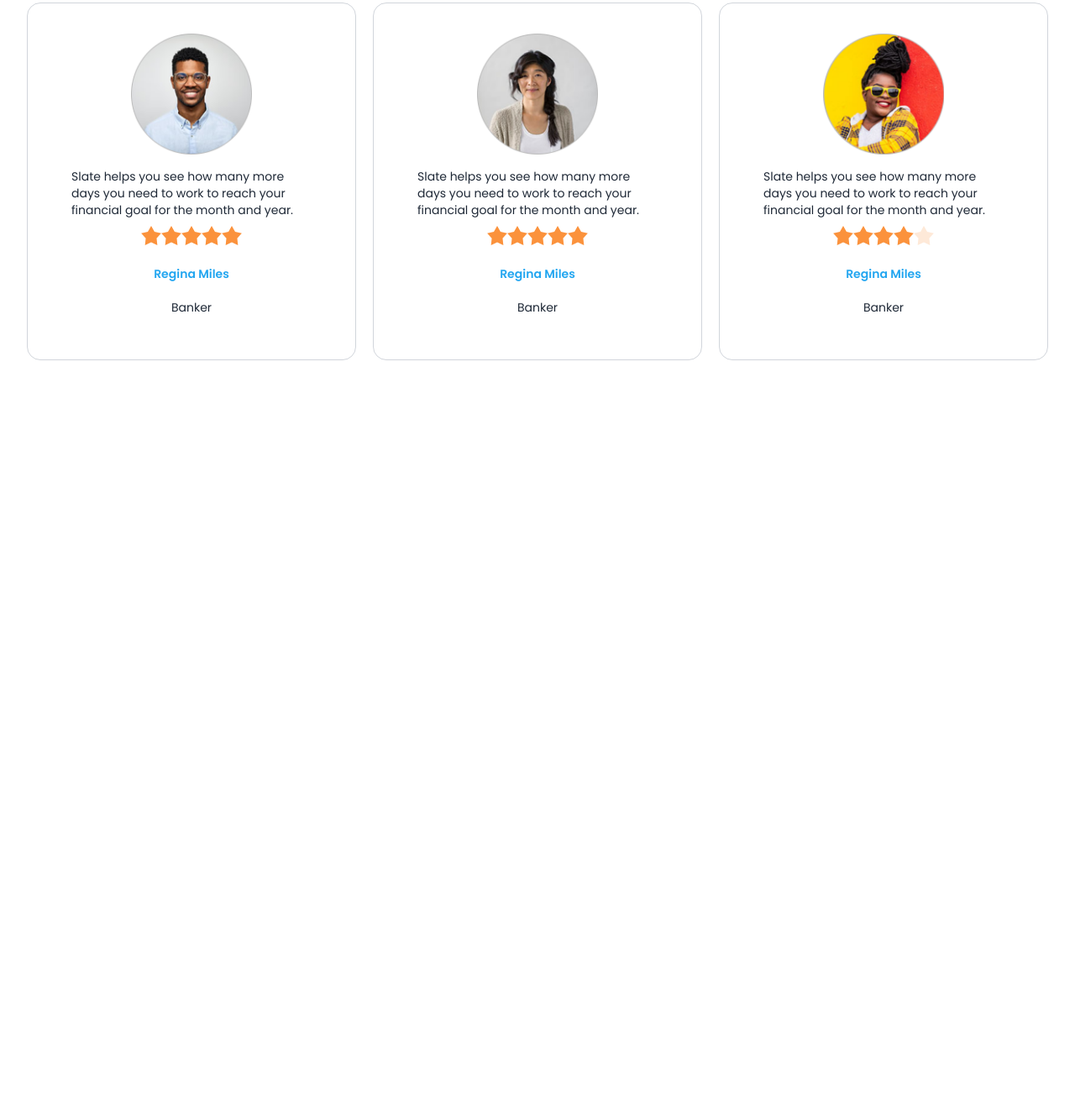
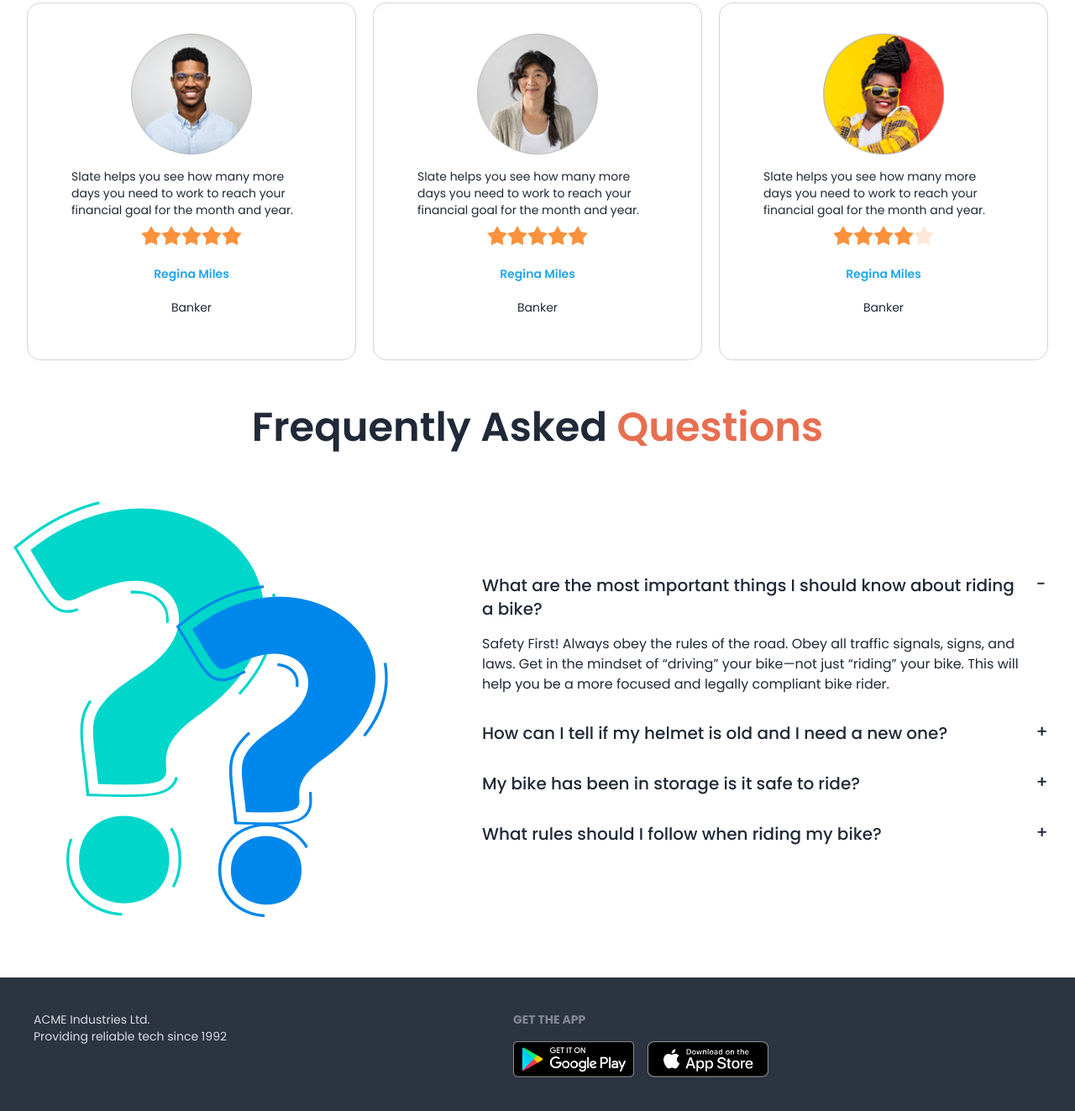
Before and after one commit to Bipon-Roy/Biker-Zone, a plain HTML site: page index.html in a window 1280 px wide. Shown: the part 1463-2786 px from the top of the page at 84% size. Before the commit the page ends 1948 px from the top, so only its background shows below. Drawn offline with nearby package versions, Linux system fonts and the light colour scheme.

Commit message:
Added FAQ And Footer Section

```diff
--- a/index.html
+++ b/index.html
@@ -401,7 +401,96 @@
                     </div>
                 </div>
             </section>
+
+            <!--FAQ Section-->
+            <section class="my-14">
+                <h3 class="text-3xl lg:text-5xl font-semibold text-center">
+                    Frequently Asked <span class="text-[#E76F51]">Questions</span>
+                </h3>
+
+                <div class="hero my-12">
+                    <div class="hero-content flex-col lg:gap-24 lg:flex-row">
+                        <img src="./images/others/faq.png" class="w-3/4lg:max-w-sm" />
+                        <div>
+                            <!-- Question-1 -->
+                            <div class="collapse collapse-plus">
+                                <input type="radio" name="my-accordion-3" checked="checked" />
+                                <div class="collapse-title text-xl font-medium">
+                                    What are the most important things I should know about riding a
+                                    bike?
+                                </div>
+                                <div class="collapse-content">
+                                    <p>
+                                        Safety First! Always obey the rules of the road. Obey all
+                                        traffic signals, signs, and laws. Get in the mindset of
+                                        “driving” your bike—not just “riding” your bike. This will
+                                        help you be a more focused and legally compliant bike rider.
+                                    </p>
+                                </div>
+                            </div>
+                            <!-- Question-2 -->
+                            <div class="collapse collapse-plus">
+                                <input type="radio" name="my-accordion-3" />
+                                <div class="collapse-title text-xl font-medium">
+                                    How can I tell if my helmet is old and I need a new one?
+                                </div>
+                                <div class="collapse-content">
+                                    <p>
+                                        Safety First! Always obey the rules of the road. Obey all
+                                        traffic signals, signs, and laws. Get in the mindset of
+                                        “driving” your bike—not just “riding” your bike. This will
+                                        help you be a more focused and legally compliant bike rider.
+                                    </p>
+                                </div>
+                            </div>
+                            <!-- Question-3 -->
+                            <div class="collapse collapse-plus">
+                                <input type="radio" name="my-accordion-3" />
+                                <div class="collapse-title text-xl font-medium">
+                                    My bike has been in storage is it safe to ride?
+                                </div>
+                                <div class="collapse-content">
+                                    <p>
+                                        Safety First! Always obey the rules of the road. Obey all
+                                        traffic signals, signs, and laws. Get in the mindset of
+                                        “driving” your bike—not just “riding” your bike. This will
+                                        help you be a more focused and legally compliant bike rider.
+                                    </p>
+                                </div>
+                            </div>
+                            <!-- Question-4 -->
+                            <div class="collapse collapse-plus">
+                                <input type="radio" name="my-accordion-3" />
+                                <div class="collapse-title text-xl font-medium">
+                                    What rules should I follow when riding my bike?
+                                </div>
+                                <div class="collapse-content">
+                                    <p>
+                                        Safety First! Always obey the rules of the road. Obey all
+                                        traffic signals, signs, and laws. Get in the mindset of
+                                        “driving” your bike—not just “riding” your bike. This will
+                                        help you be a more focused and legally compliant bike rider.
+                                    </p>
+                                </div>
+                            </div>
+                        </div>
+                    </div>
+                </div>
+            </section>
         </main>
-        <footer></footer>
+        <footer class="bg-neutral">
+            <div class="footer p-10 text-neutral-content md:max-w-7xl md:mx-auto">
+                <div>
+                    <p>ACME Industries Ltd.<br />Providing reliable tech since 1992</p>
+                </div>
+                <div>
+                    <span class="footer-title">Get the App</span>
+                    <div class="grid grid-flow-col gap-4">
+                        <a><img class="w-36" src="./images/others/android.png" alt="Image" /></a>
+                        <a><img class="w-36" src="./images/others/ios.png" alt="Image" /></a>
+                    </div>
+                </div>
+            </div>
+        </footer>
     </body>
 </html>
```
